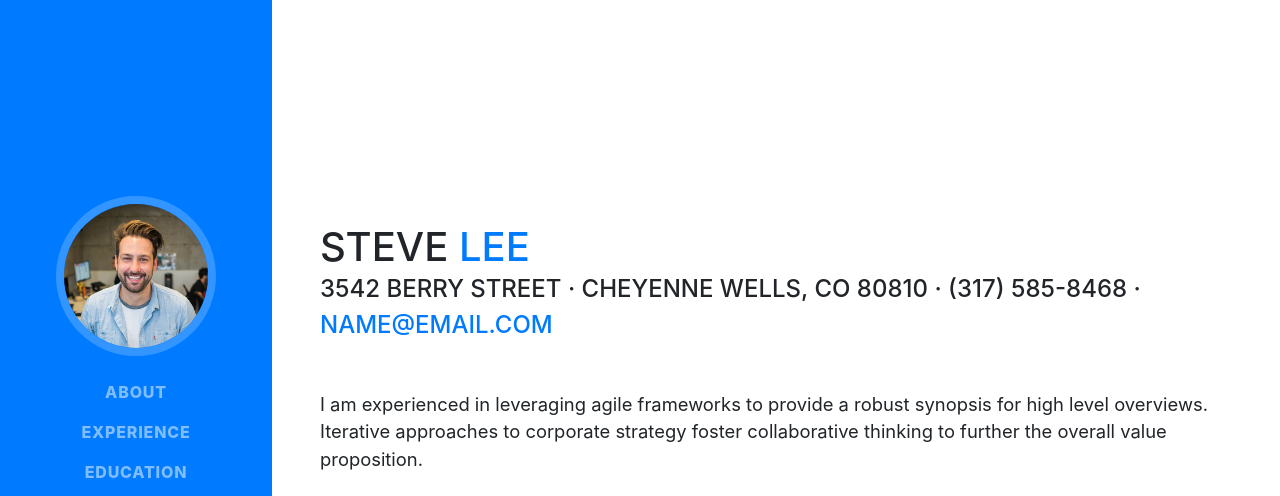
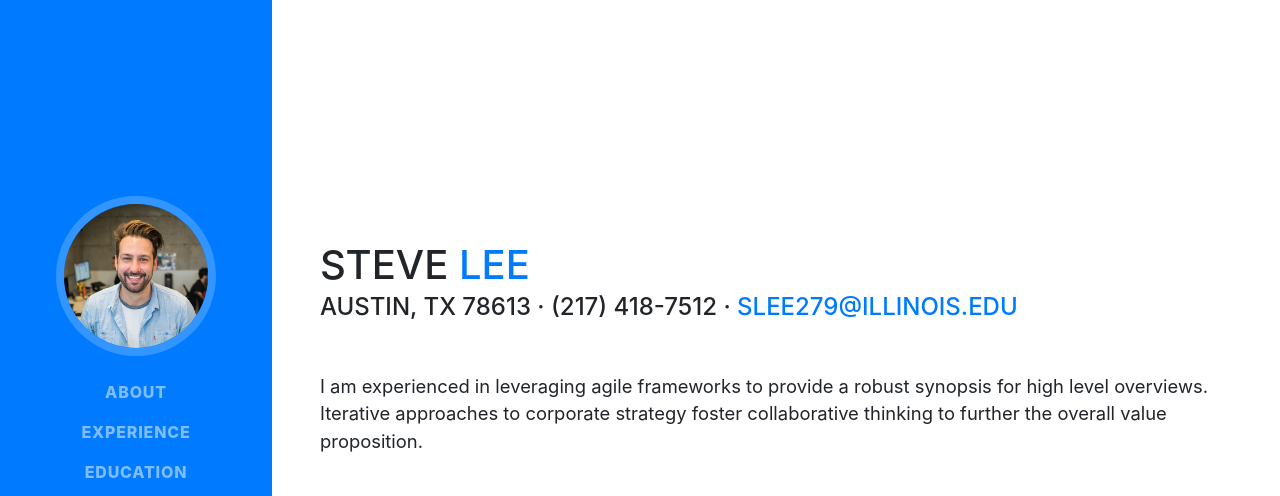
Before and after one commit to slee279/slee279.github.io.backup, a website with bundled scripts: page index.html in a window 1280 px wide. Shown: the top 496 px of the page. Built offline with nearby package versions, Linux system fonts and the light colour scheme; a web font is replaced by a local one.

Commit message:
e-mail and address change

```diff
--- a/index.html
+++ b/index.html
@@ -66,8 +66,8 @@
           <h1 class="mb-0">Steve
             <span class="text-primary">Lee</span>
           </h1>
-          <div class="subheading mb-5">3542 Berry Street · Cheyenne Wells, CO 80810 · (317) 585-8468 ·
-            <a href="mailto:name@email.com">name@email.com</a>
+          <div class="subheading mb-5">Austin, TX 78613 · (217) 418-7512 ·
+            <a href="mailto:slee279@illinois.edu">slee279@illinois.edu</a>
           </div>
           <p class="lead mb-5">I am experienced in leveraging agile frameworks to provide a robust synopsis for high level overviews. Iterative approaches to corporate strategy foster collaborative thinking to further the overall value proposition.</p>
           <div class="social-icons">
```
